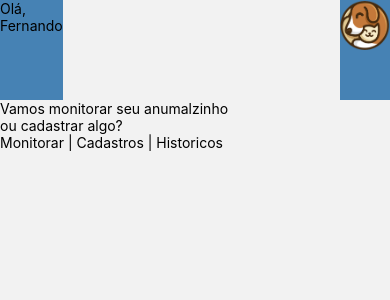
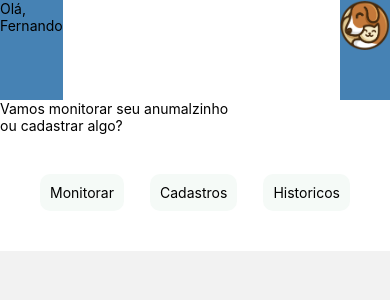
Before and after one commit to guiTavares13/Frontend-PetTransporterBox, a React Native app: screen /Menu in a window 390 px wide. Shown: the top 300 px of the page. Built offline with nearby package versions, Linux system fonts and the light colour scheme.

Commit message:
Estilização do Header e dos Buttoms

```diff
--- a/src/screens/Menu.js
+++ b/src/screens/Menu.js
@@ -1,4 +1,4 @@
-import { View, Text, Image, SafeAreaView, StyleSheet } from "react-native";
+import { View, Text, Image, SafeAreaView, StyleSheet, TouchableOpacity } from "react-native";
 
 import global from "../../global";
 import logo from '../assets/icons/logo_icon.png'
@@ -7,6 +7,7 @@ export default function Menu(){
     return(
         <>
         <SafeAreaView style={styles.container}>
+            <View style={styles.header}>
                 <View style={{height: 100, backgroundColor: 'steelblue'}}>
                     <Text>Olá,</Text>
                     <Text>Fernando</Text>
@@ -14,27 +15,75 @@ export default function Menu(){
                 <View style={{height: 100, backgroundColor: 'steelblue'}}>
                     <Image style={{width:50, height:50}} source={logo}/>
                 </View>
-        </SafeAreaView>
+            </View>
             <View style={styles.subititle}>
                 <Text>Vamos <Text>monitorar</Text> seu anumalzinho {'\n'}
                 ou <Text>cadastrar</Text> algo?
                 </Text>
             </View>
+            <SafeAreaView style={styles.buttoms}>
                 <View>
-            <Text>Monitorar | Cadastros | Historicos </Text>
+                    <TouchableOpacity
+                            title="Button Access"
+                            style={styles.buttonNonClicked}>
+                                <Text>Monitorar</Text>
+                    </TouchableOpacity>
                 </View>
+                <View>
+                    <TouchableOpacity
+                            title="Button Access"
+                            style={styles.buttonNonClicked}>
+                                <Text>Cadastros</Text>
+                    </TouchableOpacity>
+                </View>
+                <View>
+                    <TouchableOpacity
+                            title="Button Access"
+                            style={styles.buttonNonClicked}>
+                                <Text>Historicos</Text>
+                    </TouchableOpacity>
+                </View>
+            </SafeAreaView>
+        </SafeAreaView>
+
     </>
 
     );
 }
 
 const styles = StyleSheet.create({
+
     container: {
+        backgroundColor: '#FFFFFF'
+    },
+    header: {
         flexDirection: "row",
         justifyContent: 'space-between',
         alignItems: 'stretch',
     },
     subititle: {
         alignItems: "flex-start"
+    },
+    buttonClicked: {
+        backgroundColor: '#32B768',
+        borderRadius: 10,
+        paddingLeft: 10,
+        paddingRight: 10,
+        paddingTop: 10,
+        paddingBottom: 10
+    },
+    buttonNonClicked: {
+        backgroundColor: '#F5FAF7',
+        borderRadius: 10,
+        paddingLeft: 10,
+        paddingRight: 10,
+        paddingTop: 10,
+        paddingBottom: 10
+    },
+    buttoms: {
+        flexDirection: "row",
+        justifyContent: 'space-between',
+        alignItems: 'stretch',
+        margin: 40,
     }
 })
```
Lines whose indentation alone changed are shown as unchanged.
